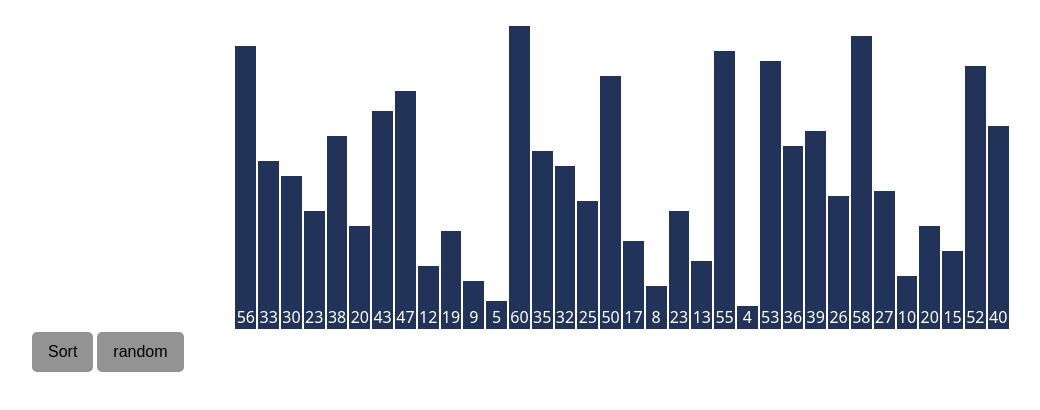
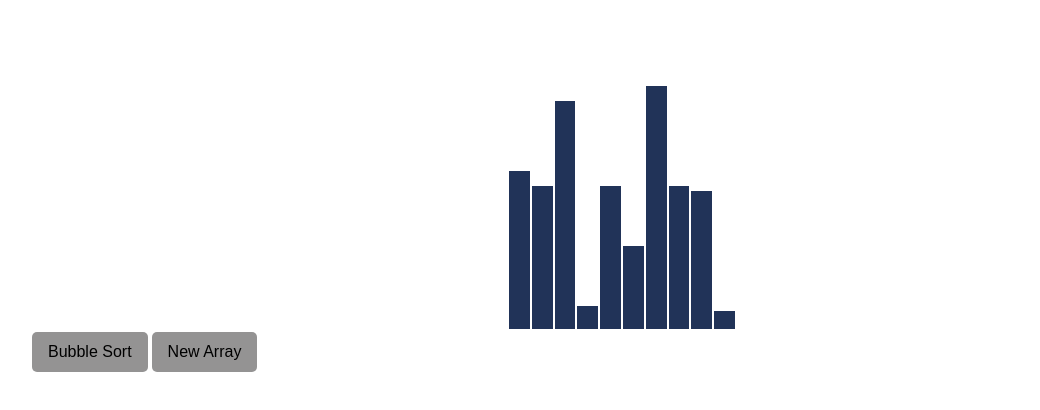
Before and after one commit to Joel-Barboza/sort, a React (Vite) app: page / in a window 1280 px wide. Shown: the top 410 px of the page, without its empty margins (18-1058 px from the left). Built offline with nearby package versions, Linux system fonts and the light colour scheme.

Commit message:
gettig random array

```diff
--- a/src/Bar.jsx
+++ b/src/Bar.jsx
@@ -6,7 +6,7 @@ export const Bar = ({ value }) => {
             className="bar"
             style={{height: `${ value * 5 + 3 }px`}}
         >
-            <p>{ value }</p>
+            {/* <p>{ value }</p> */}
         </div>
     )
 }
--- a/src/SortApp.jsx
+++ b/src/SortApp.jsx
@@ -1,102 +1,33 @@
-import { useEffect, useMemo } from 'react';
-import { useState } from 'react';
+import { useEffect, useState } from 'react';
 import { Bar } from './Bar';
-import { random } from './random';
+import { bubbleSort } from './helpers/BubbleSort';
+import { getArray } from './helpers/getArray';
+//import { random } from './random';
 
 
 export const SortApp = () => {
 
-    let taco = [ 56, 33 ,30, 23, 38, 20, 43, 47, 12, 19, 9, 5,
-        60, 35 ,32, 25, 50, 17, 8, 23, 13, 55, 4, 53, 36 ,39, 26, 58, 27, 10, 20, 15, 52, 40,
-        //60, 35 ,30, 25, 50, 15, 10, 20, 45, 55, 40, 5, 60, 35 ,30, 25, 50, 15, 10, 20, 45, 55, 40,60, 35 ,30, 25, 50, 15, 10, 20, 45, 55, 40,
-        //60, 35 ,30, 25, 50, 15, 10, 20, 45, 55, 40, 5, 60, 35 ,30, 25, 50, 15, 10, 20, 45, 55, 40,60, 35 ,30, 25, 50, 15, 10, 20, 45, 55, 40,
-        //60, 35 ,30, 25, 50, 15, 10, 20, 45, 55, 40, 5, 60, 35 ,30, 25, 50, 15, 10, 20, 45, 55, 40,60, 35 ,30, 25, 50, 15, 10, 20, 45, 55, 40,
-    ]
-
-
-
-//random();
-
-
-
-    const [arr, setArr] = useState(taco)
-    const [disabled, setDisabled] = useState(false)
-    let arrayLength = taco.length;
-    const speed = document.getElementById('speed')?.value;
-
-
-
-    const getSpeed = () => {
-        for (let i = 0; i < taco.length; i++) {
-            let stepSpd = speed * i;
-            let lapSpd = stepSpd * i;
-
-
-        }
-    }
-
-    function waitforme(milisec) {
-        return new Promise(resolve => {
-            setTimeout(() => { resolve('') }, milisec);
-        })
-    }
-
-    const swap = async() => {
-        for (let i = 0; i < arrayLength; i++) {
-            setDisabled(true)
-
-            await waitforme((-speed * i + arrayLength) )
-            let iteration = arrayLength - i;
-            for (let index = 0; index < iteration; index++) {
-                //setTimeout(() => {
-                    await waitforme(speed);
-                    if ( taco[ index ] > taco[ index + 1]){
-                        let temp = taco[ index ]
-                        taco[ index ] = taco[ index + 1 ]
-                        taco[ index + 1] = temp
-                        //container.childNodes[arrayLength - i + 1].style.background = 'green';
-                        //console.log('step:', speed * index, 'swap')
-                    } else {
-                        //console.log('step:', speed * index)
-                    }
-
-                    setArr([...arr])
-                    //console.log(speed * index, 'length:',arrayLength - i -1)
-                    //}, speed * index);
-
-                    const container = document.getElementById('container')
-                    //console.log(container.children[ 1 ])
-                    if (!!container.children[ iteration ] === !undefined ) {
-                        container.children[ iteration ].style.background = 'rgb(21, 114, 41)';
-                    }
-            }
-
-
-            setDisabled(false)
-        }
-        arr.map( (v, index) => {
-            setTimeout(() => {
-                container.childNodes[ index ].style.background = 'rgb(170, 33, 97)';
-
-            }, arrayLength * 2 * index);
-        })
-    }
+    const [disableBtn, setDisableBtn] = useState(false);
+    const { array, newArray } = getArray();
+    //[ 56, 33 ,30, 23, 38, 20, 43, 47, 12, 19, 9, 5, 60, 35 ,32, 25, 50, 17, 8, 23
+    //, 13, 55, 4, 53, 36 ,39, 26, 58, 27, 10, 20, 15, 52, 40,
+    //60, 35 ,30, 25, 50, 15, 10, 20, 45, 55, 40, 5, 60, 35 ,30, 25, 50, 15, 10, 20, 45, 55, 40,60, 35 ,30, 25, 50, 15, 10, 20, 45, 55, 40,
+    //60, 35 ,30, 25, 50, 15, 10, 20, 45, 55, 40, 5, 60, 35 ,30, 25, 50, 15, 10, 20, 45, 55, 40,60, 35 ,30, 25, 50, 15, 10, 20, 45, 55, 40,
+    //60, 35 ,30, 25, 50, 15, 10, 20, 45, 55, 40, 5, 60, 35 ,30, 25, 50, 15, 10, 20, 45, 55, 40,60, 35 ,30, 25, 50, 15, 10, 20, 45, 55, 40,
+    //];
 
 
 
 
-
-
-
+    //console.log(array)
 
 
 
     return (
         <>
-
-            <div id="container" className="bar-container">
+            <div id="barsContainer" className="bar-container">
                 {
-                    arr.map( (value, index) => (
+                    array.map( (value, index) => (
                         <Bar
                             key={ index }
                             value={ value }
@@ -104,59 +35,9 @@ export const SortApp = () => {
                         ))
                     }
             </div>
-            <button onClick={ swap } disabled={ disabled }>Sort</button>
-            <button onClick={ random }>random</button>
+            <button onClick={ bubbleSort } disabled={ disableBtn }>Bubble Sort</button>
+            <button onClick={ newArray } disabled={ disableBtn }>New Array</button>
             {/* <input type="range" name="speed" id="speed" min="10" max="1500" /> */}
         </>
     )
 }
-
-
-//     const [arr, setArr] = useState([...taco])
-//     let arr2 = useMemo(() => {
-//         return [...taco]
-//     }, [taco])
-
-
-
-
-
-
-//     useEffect(() => {
-
-//         setArr( () => {
-//             return [...arr2]
-//         })
-//         return () => {
-
-//       }
-//     }, [arr2])
-
-
-//     const sort = () => {
-//         const sorted = arr2.map( (value, index) => {
-//             console.log('inicio', arr2)
-
-//             const ss = arr2.map( (value, index) => {
-//                 setTimeout
-
-//                 if ( arr2[ index + 1 ] === undefined){
-//                     console.log('fin', arr2)
-//                 }
-//                 else if ( arr2[ index ] > arr2[ index + 1]){
-//                     console.log(arr2[ index ], arr2[ index +1 ], 'swap',  arr2)
-
-//                     swap(index)
-//                     setArr( () => {
-//                         return arr2
-//                     })
-
-//                 } else {
-//                     console.log(arr2[ index ], arr2[ index +1 ], 'no swap',  arr2)
-//                 }
-
-//         })
-
-//     })
-
-// }
--- /dev/null
+++ b/src/helpers/BubbleSort.js
@@ -0,0 +1,54 @@
+import { getArray } from "./getArray";
+
+
+export const bubbleSort = async() => {
+
+    const { arrayLength, wait, speed, array, setArr } = getArray();
+
+    // array.sort( ( a, b ) => parseInt(a) - parseInt(b) )
+    // setArr( [...array] )
+
+    console.log(arrayLength, wait, speed, array, setArr)
+    // iterates when all the elements of the array have been checked
+    // each lap should be a new fully sorted element
+    for (let i = 0; i < arrayLength; i++) {
+
+        //setDisableBtn( true );
+        await wait(( -speed * i + arrayLength ) );
+        const iteration = arrayLength - i;
+
+        // iterates for every array item
+        for (let j = 0; j < iteration; j++) {
+
+            await wait(speed);
+
+            if ( array[ j ] > array[ j + 1]){
+
+                let temp = array[ j ];
+                array[ j ] = array[ j + 1 ];
+                array[ j + 1] = temp;
+
+            }
+
+            setArr( {array} );
+
+            const barsContainer = document.getElementById('barsContainer');
+
+            if (!!barsContainer.children[ iteration ] === !undefined ) {
+                barsContainer.children[ iteration ].style.background = 'rgb(21, 114, 41)';
+            }
+        }
+
+
+        //setDisableBtn( false );
+    }
+
+    // array?.map( ( v, index ) => {
+
+    //     setTimeout(() => {
+    //         barsContainer.childNodes[ index ].style.background = 'rgb(33, 51, 88)';
+    //     }, 15 * (index + 1));
+
+    // });
+
+}
--- /dev/null
+++ b/src/helpers/getArray.js
@@ -0,0 +1,46 @@
+import { useState, useEffect } from 'react';
+
+
+export const getArray = () => {
+
+    const [arr, setArr] = useState({array: []});
+    const { array } = arr;
+    const speed = 0;
+    const arrayLength = array.length;
+
+    const newArray = () => {
+
+        const array = []
+        let max = 60;
+        let min = 3;
+
+        for (let i = 0; i < 10; i++) {
+            array.push(Math.floor(Math.random() * ( max - min ) + min ));
+        }
+
+        setArr({array});
+
+    }
+    //console.log(`Array length: ${ arrayLength }`)
+    useEffect(() => {
+        newArray();
+    }, [])
+
+
+
+    function wait(milisec) {
+        return new Promise(resolve => {
+            setTimeout(() => { resolve('') }, milisec);
+        })
+    }
+
+    return {
+        array,
+        setArr,
+        arrayLength,
+        speed,
+        wait,
+        newArray,
+
+    }
+}
--- a/src/random.js
+++ /dev/null
@@ -1,11 +0,0 @@
-
-export const random = (taco) => {
-    taco = []
-    let max = 50;
-    let min = 3;
-    for (let i = 0; i < 10; i++) {
-        taco.push(Math.floor(Math.random() * ( max - min ) + min ))
-
-    }
-    console.log(taco)
-}
--- a/src/style.css
+++ b/src/style.css
@@ -15,8 +15,9 @@ body {
     background: rgb(33, 51, 88);
     color: white;
     margin: 1px;
+    /* width: 1px; */
     width: 1.3rem;
-    /* transition: height 1s ease; */
+    /* transition: background 50ms ease; */
 
 }
 .bar p {
```
